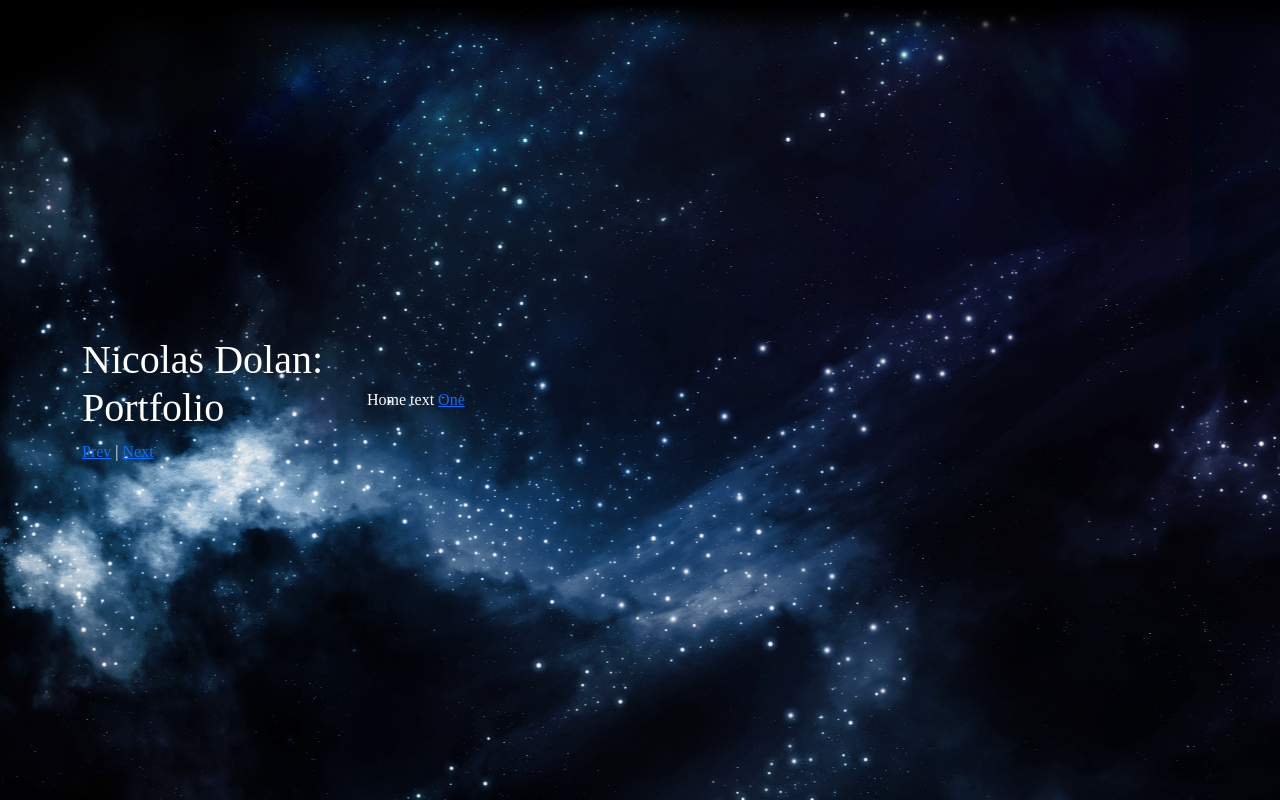
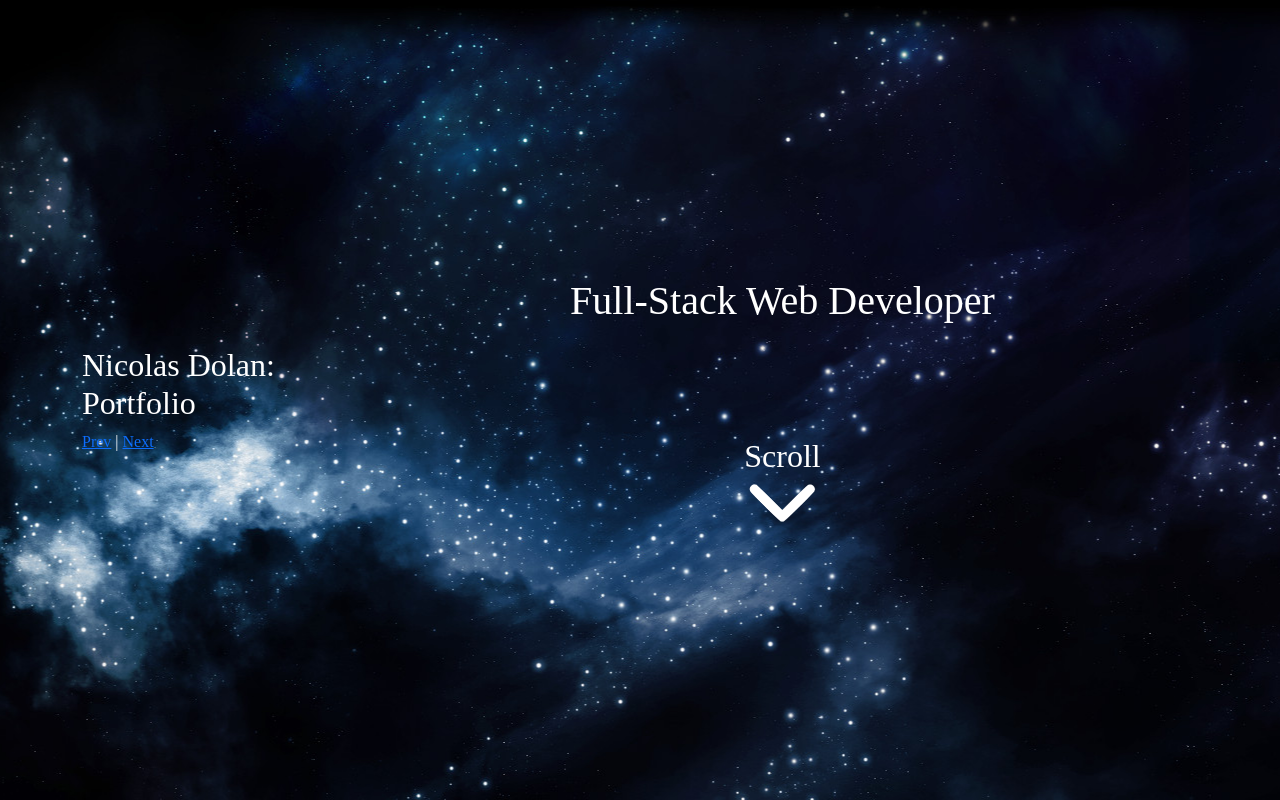
Before and after one commit to Nicolas-Dolan/portfolio-nuxt, a Nuxt app: page / in a window 1280 px wide. Built offline with nearby package versions, Linux system fonts and the light colour scheme; no server answers; a web font is replaced by a local one.

Commit message:
finished home page

```diff
--- a/components/TheMenu.vue
+++ b/components/TheMenu.vue
@@ -1,6 +1,6 @@
 <template>
   <div>
-    <h1>Nicolas Dolan: Portfolio</h1>
+    <h2>Nicolas Dolan: Portfolio</h2>
 
     <NuxtLink :to="prev">Prev</NuxtLink> |
     <NuxtLink :to="next">Next</NuxtLink>
--- a/pages/index.vue
+++ b/pages/index.vue
@@ -1,11 +1,83 @@
 <template>
   <Slide key="index">
-    <div>Home text <NuxtLink to="/one">One</NuxtLink></div>
+    <h1 className="text-center">Full-Stack Web Developer</h1>
+    <NuxtLink to="/one">
+      <h2 className="text-center text-white text-decoration-none">Scroll</h2>
+      <img
+        className="scrollArrow mx-auto d-block"
+        alt="down arrow"
+        src="../assets/images/down-arrow.png"
+      />
+    </NuxtLink>
   </Slide>
 </template>
 
 <script setup lang="ts">
 import { pageMeta } from "../utils";
+import { useNavigation } from "../hooks/navigation";
+
+const { prev, next } = useNavigation();
 
 definePageMeta(pageMeta as any);
 </script>
+
+<style scoped>
+a {
+  text-decoration: none;
+}
+
+@-webkit-keyframes bounce {
+  from {
+    -webkit-transform: translate3d(0, 0px, 0);
+    transform: translate3d(0, 0px, 0);
+  }
+
+  80% {
+    -webkit-transform: translate3d(0, 0px, 0);
+    transform: translate3d(0, 0px, 0);
+  }
+
+  93% {
+    -webkit-transform: translate3d(0, 30px, 0);
+    transform: translate3d(0, 30px, 0);
+  }
+
+  100% {
+    -webkit-transform: translate3d(0, 0px, 0);
+    transform: translate3d(0, 0px, 0);
+  }
+}
+
+@keyframes bounce {
+  from {
+    -webkit-transform: translate3d(0, 0px, 0);
+    transform: translate3d(0, 0px, 0);
+  }
+
+  80% {
+    -webkit-transform: translate3d(0, 0px, 0);
+    transform: translate3d(0, 0px, 0);
+  }
+
+  93% {
+    -webkit-transform: translate3d(0, 30px, 0);
+    transform: translate3d(0, 30px, 0);
+  }
+
+  100% {
+    -webkit-transform: translate3d(0, 0px, 0);
+    transform: translate3d(0, 0px, 0);
+  }
+}
+
+.bounce {
+  -webkit-animation-name: bounce;
+  animation-name: bounce;
+  -webkit-transform-origin: center bottom;
+  transform-origin: center bottom;
+}
+.scrollArrow {
+  max-height: 40px;
+  animation: bounce 5s linear infinite;
+}
+</style>
```
Also changed, not shown: assets/images/down-arrow.png (added).
